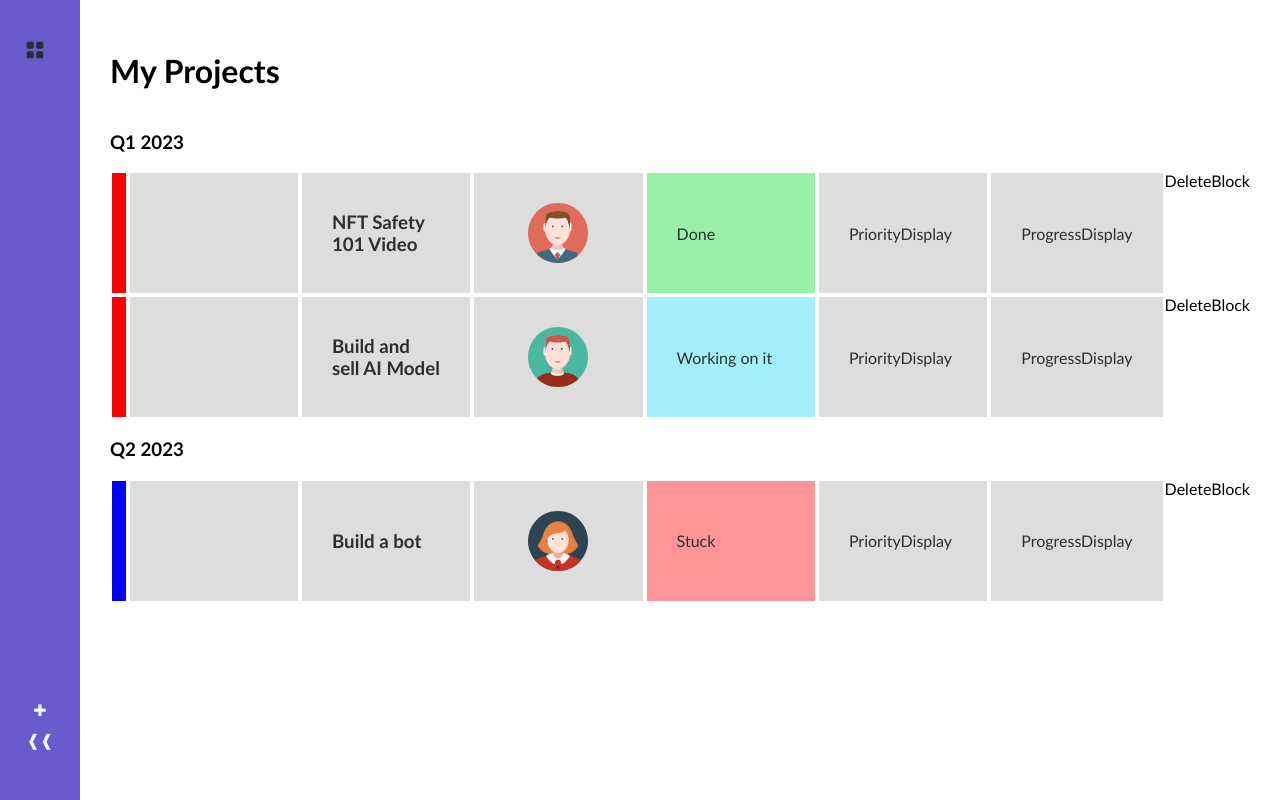
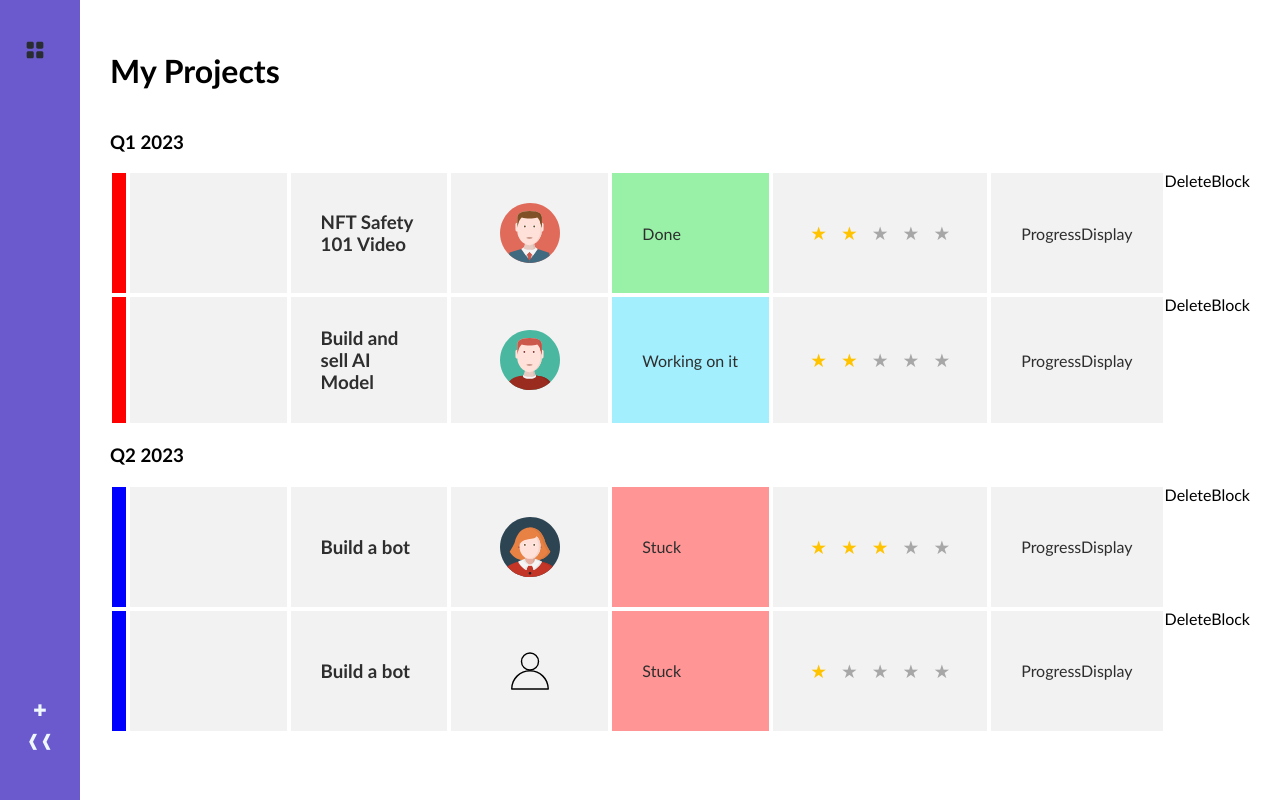
Before and after one commit to FernandoMoyano/Project-Manager-app, a React (Vite) app: page / in a window 1280 px wide. Built offline with nearby package versions, Linux system fonts and the light colour scheme.

Commit message:
PriorityDisplay

```diff
--- a/src/components/PriorityDisplay/PriorityDisplay.jsx
+++ b/src/components/PriorityDisplay/PriorityDisplay.jsx
@@ -1,7 +1,22 @@
+import PropTypes from "prop-types";
 import "./PriorityDisplay.css";
 
 const PriorityDisplay = ({ priority }) => {
-	return <div>PriorityDisplay</div>;
+	return (
+		<div className="priority-display">
+			<div className="star-container">
+				<h3 style={{ color: priority >= 1 ? "#FFC300" : "" }}>★</h3>
+				<h3 style={{ color: priority >= 2 ? "#FFC300" : "" }}>★</h3>
+				<h3 style={{ color: priority >= 3 ? "#FFC300" : "" }}>★</h3>
+				<h3 style={{ color: priority >= 4 ? "#FFC300" : "" }}>★</h3>
+				<h3 style={{ color: priority >= 5 ? "#FFC300" : "" }}>★</h3>
+			</div>
+		</div>
+	);
+};
+
+PriorityDisplay.propTypes = {
+	priority: PropTypes.number.isRequired,
 };
 
 export default PriorityDisplay;
--- a/src/components/TicketCard/TicketCard.css
+++ b/src/components/TicketCard/TicketCard.css
@@ -9,7 +9,7 @@
 }
 
 .ticket-card #link > * {
-  background-color: rgb(221, 221, 221);
+  background-color: #f2f2f2;
   margin: 2px;
   padding: 30px;
   width: 100%;
--- a/src/pages/Dashboard/Dashboard.jsx
+++ b/src/pages/Dashboard/Dashboard.jsx
@@ -10,7 +10,7 @@ const Dashboard = () => {
 			Owner: "Fernando Moyano",
 			avatar: "/src/assets/images/avatar-1.svg",
 			status:"Done",
-			priority: 5,
+			priority: 2,
 			progress: 40,
 			description:
 				"Make a video showcasing how to work with  NFTs safely, including how to know if one is not genuine",
@@ -36,6 +36,18 @@ const Dashboard = () => {
 			avatar: "/src/assets/images/avatar-3.svg",
 			status: "Stuck",
 			priority: 3,
+			progress: 70,
+			description: "Make a video about making a bot",
+			timestamp: "2023-05-20T21:57:49+0000",
+		},
+		{
+			category: "Q2 2023",
+			color: "blue",
+			title: "Build a bot",
+			Owner: "Fernando Moyano",
+			avatar: "",
+			status: "Stuck",
+			priority: 1,
 			progress: 70,
 			description: "Make a video about making a bot",
 			timestamp: "2023-05-20T21:57:49+0000",
```
Also changed, not shown: src/components/AvatarDisplay/AvatarDisplay.css (indentation only).
